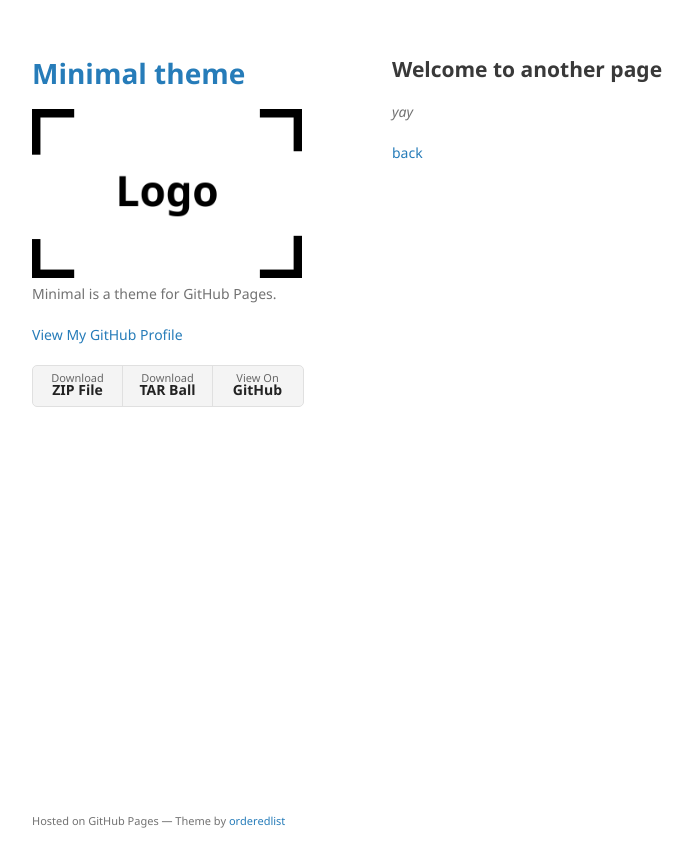
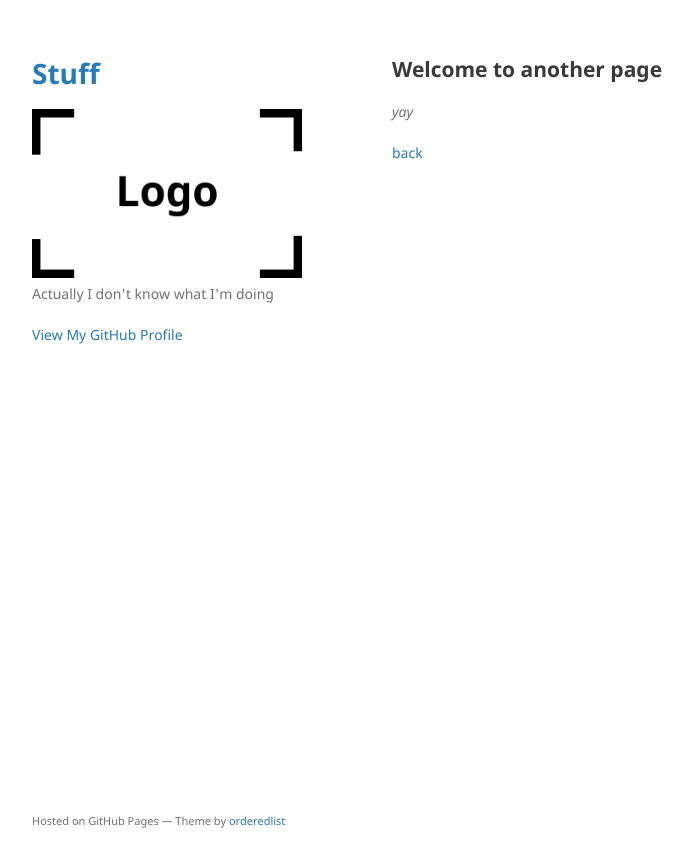
Before and after one commit to nocliper/nocliper.github.io, a Jekyll site: the page built from another-page.md, in a window 1280 px wide. Shown: the top 867 px of the page, without its empty margins (178-871 px from the left). Built offline with Jekyll 4.4.1, drawn with Linux system fonts in a browser that asks for light colours; our own code applies the rules of GitHub Pages for plain Markdown files.

Commit message:
Update _config.yml

```diff
--- a/_config.yml
+++ b/_config.yml
@@ -1,6 +1,6 @@
-title: Minimal theme
+title: Stuff
 logo: /assets/img/logo.png
-description: Minimal is a theme for GitHub Pages.
-show_downloads: true
+description: Actually I don't know what I'm doing
+show_downloads: false
 google_analytics:
 theme: jekyll-theme-minimal
```
